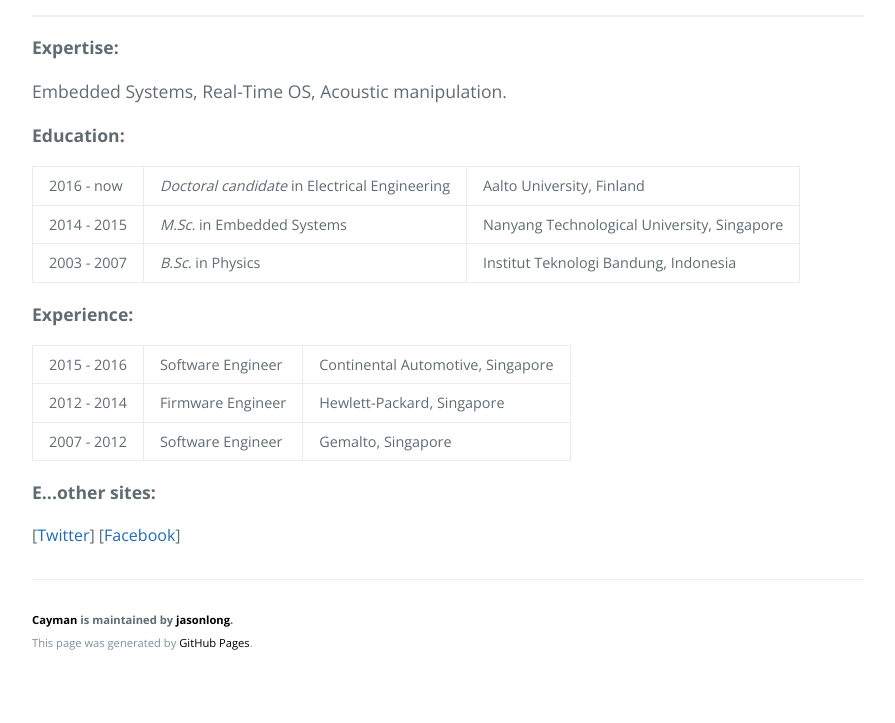
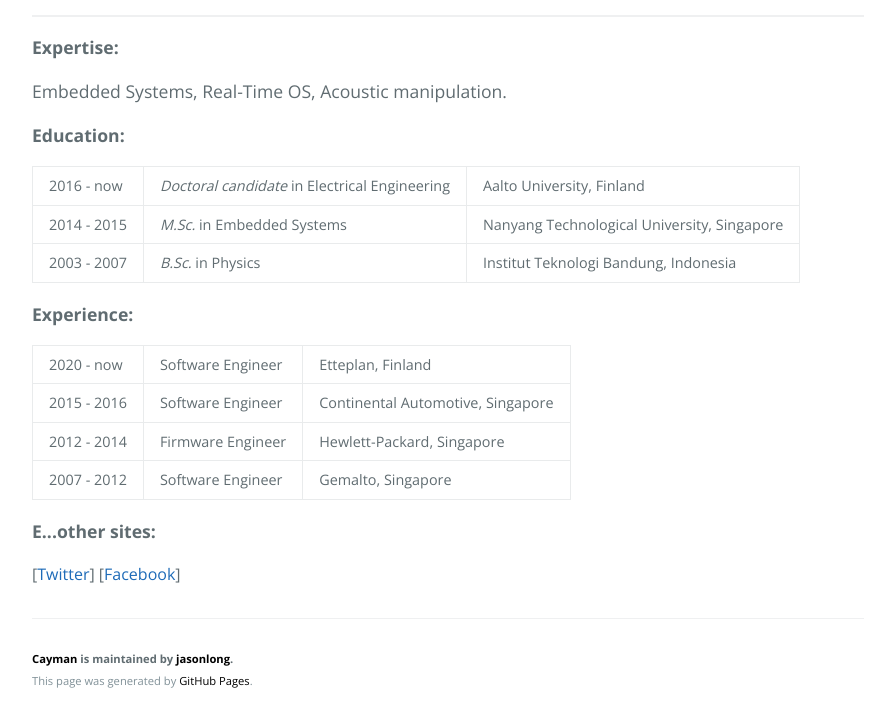
Before and after one commit to harriwijaya/harriwijaya.github.io, a website: page index.html in a window 1280 px wide. Shown: the part 584-1307 px from the top of the page, without its empty margins (192-1087 px from the left). Before the commit the page ends 1269 px from the top, so only its background shows below. Drawn offline with nearby package versions, Linux system fonts and the light colour scheme.

Commit message:
Experience entry add 2020

```diff
--- a/index.html
+++ b/index.html
@@ -62,6 +62,11 @@
         <table>
         <tbody>
             <tr>
+            <td>2020 - now</td>
+            <td>Software Engineer</td>
+            <td>Etteplan, Finland</td>
+            </tr>
+            <tr>
             <td>2015 - 2016</td>
             <td>Software Engineer</td>
             <td>Continental Automotive, Singapore</td>
```
